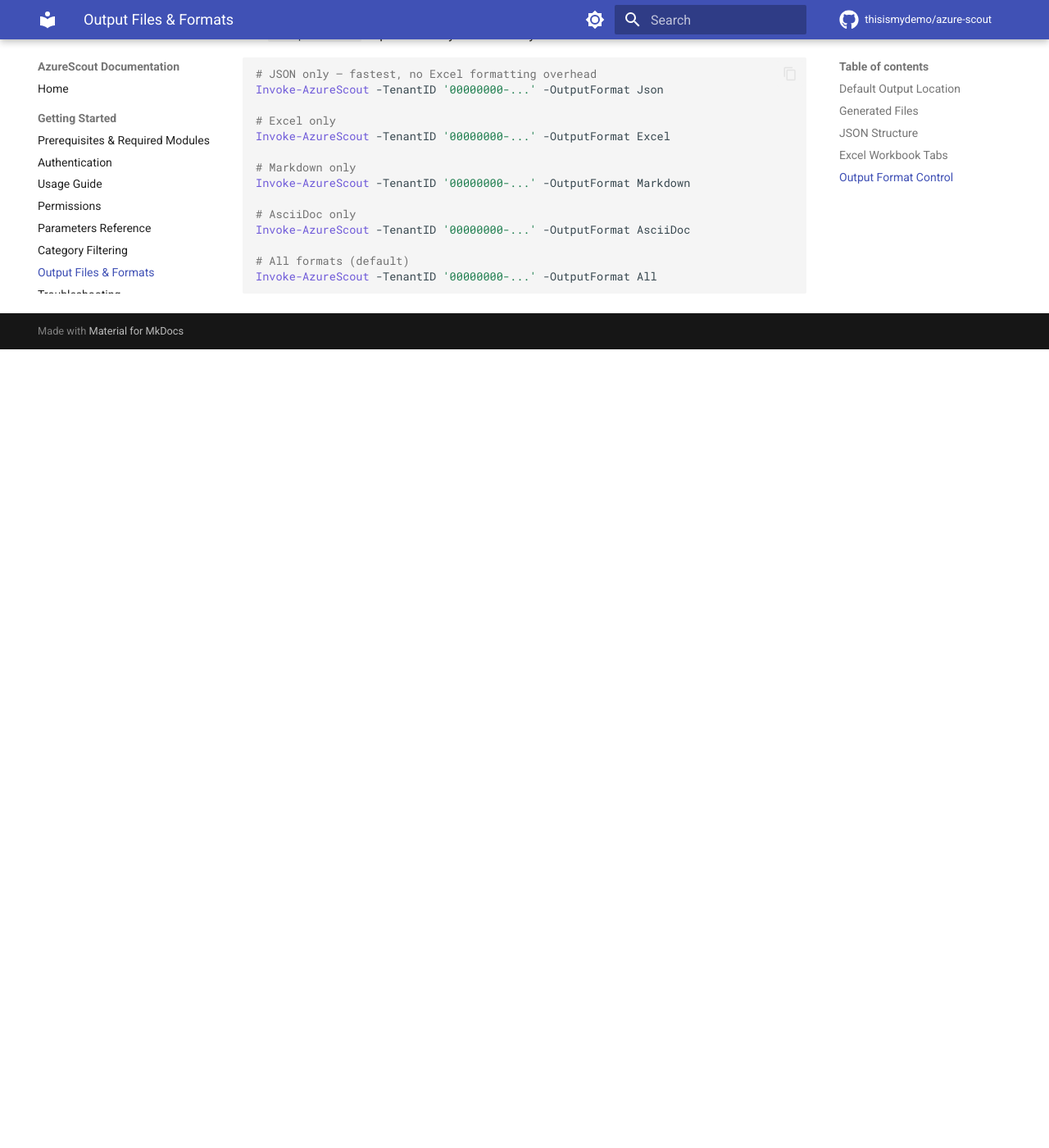
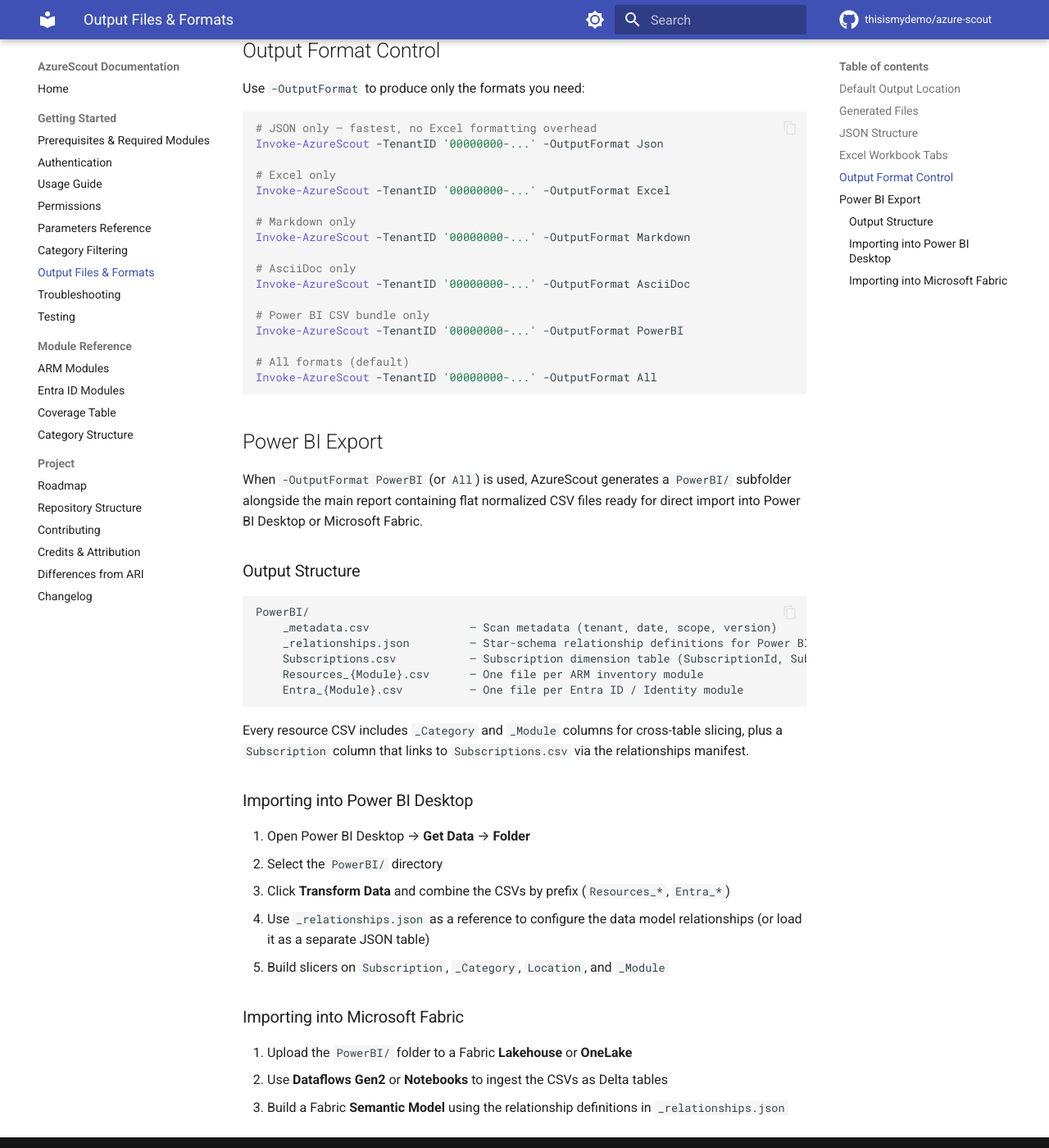
Before and after one commit to thisismydemo/azure-scout, an MkDocs documentation site: the page built from docs/output.md, in a window 1280 px wide and 1400 px high, scrolled down 2097 px. Shown: the whole window at 82% size. Built offline with MkDocs 1.6.1 and Material for MkDocs 9.7.7, drawn with Linux system fonts in a browser that asks for light colours; comment, search, counter and statistics services are not loaded; before the commit the page ends 2523 px from its top, so only the background shows below that; some of the changed text lies outside the part shown.

Commit message:
feat: Power BI CSV export and .pbit template generation (Issue #17)
- Add Export-AZSCPowerBIReport: flat CSV bundle with _metadata.csv,
  Subscriptions.csv, Resources_*.csv, Entra_*.csv, and _relationships.json
- Add New-AZSCPowerBITemplate: generates a .pbit file from the CSV bundle
  using OPC/WindowsBase for direct import into Power BI Desktop / Fabric
- Add -OutputFormat PowerBI to Invoke-AzureScout ValidateSet
- Add Test-PowerBIFromDataDump.ps1: offline test harness (no live Azure required)
- Add tests/TESTING.md: synthetic data pipeline documentation
- Update OutputFormat.Tests.ps1 and Invoke-AzureScout.Tests.ps1 for PowerBI value
- Update docs (output.md, parameters.md, roadmap.md) and CHANGELOG

````diff
--- a/docs/output.md
+++ b/docs/output.md
@@ -25,6 +25,7 @@
 | `AzureScout_Report_<timestamp>.json` | JSON | Machine-readable inventory with `_metadata` envelope |
 | `AzureScout_Report_<timestamp>.md` | Markdown | GitHub-Flavored Markdown with pipe tables per module |
 | `AzureScout_Report_<timestamp>.adoc` | AsciiDoc | AsciiDoc document for Antora/Confluence rendering |
+| `PowerBI/` | CSV bundle | Flat normalized CSVs optimized for Power BI / Microsoft Fabric import (see [Power BI Export](#power-bi-export)) |
 | `AzureScout_Diagram_<timestamp>.drawio` | Draw.io | Network topology diagram (skip with `-SkipDiagram`) |
 
 ## JSON Structure
@@ -90,6 +91,40 @@
 # AsciiDoc only
 Invoke-AzureScout -TenantID '00000000-...' -OutputFormat AsciiDoc
 
+# Power BI CSV bundle only
+Invoke-AzureScout -TenantID '00000000-...' -OutputFormat PowerBI
+
 # All formats (default)
 Invoke-AzureScout -TenantID '00000000-...' -OutputFormat All
 ```
+
+## Power BI Export
+
+When `-OutputFormat PowerBI` (or `All`) is used, AzureScout generates a `PowerBI/` subfolder alongside the main report containing flat normalized CSV files ready for direct import into Power BI Desktop or Microsoft Fabric.
+
+### Output Structure
+
+```
+PowerBI/
+    _metadata.csv               — Scan metadata (tenant, date, scope, version)
+    _relationships.json         — Star-schema relationship definitions for Power BI data model
+    Subscriptions.csv           — Subscription dimension table (SubscriptionId, SubscriptionName)
+    Resources_{Module}.csv      — One file per ARM inventory module
+    Entra_{Module}.csv          — One file per Entra ID / Identity module
+```
+
+Every resource CSV includes `_Category` and `_Module` columns for cross-table slicing, plus a `Subscription` column that links to `Subscriptions.csv` via the relationships manifest.
+
+### Importing into Power BI Desktop
+
+1. Open Power BI Desktop → **Get Data** → **Folder**
+2. Select the `PowerBI/` directory
+3. Click **Transform Data** and combine the CSVs by prefix (`Resources_*`, `Entra_*`)
+4. Use `_relationships.json` as a reference to configure the data model relationships (or load it as a separate JSON table)
+5. Build slicers on `Subscription`, `_Category`, `Location`, and `_Module`
+
+### Importing into Microsoft Fabric
+
+1. Upload the `PowerBI/` folder to a Fabric **Lakehouse** or **OneLake**
+2. Use **Dataflows Gen2** or **Notebooks** to ingest the CSVs as Delta tables
+3. Build a Fabric **Semantic Model** using the relationship definitions in `_relationships.json`
````
Also changed, not shown: CHANGELOG.md (+14 -0 lines), docs/parameters.md (+1 -1 lines), docs/roadmap.md (+1 -1 lines), 7 other files.
